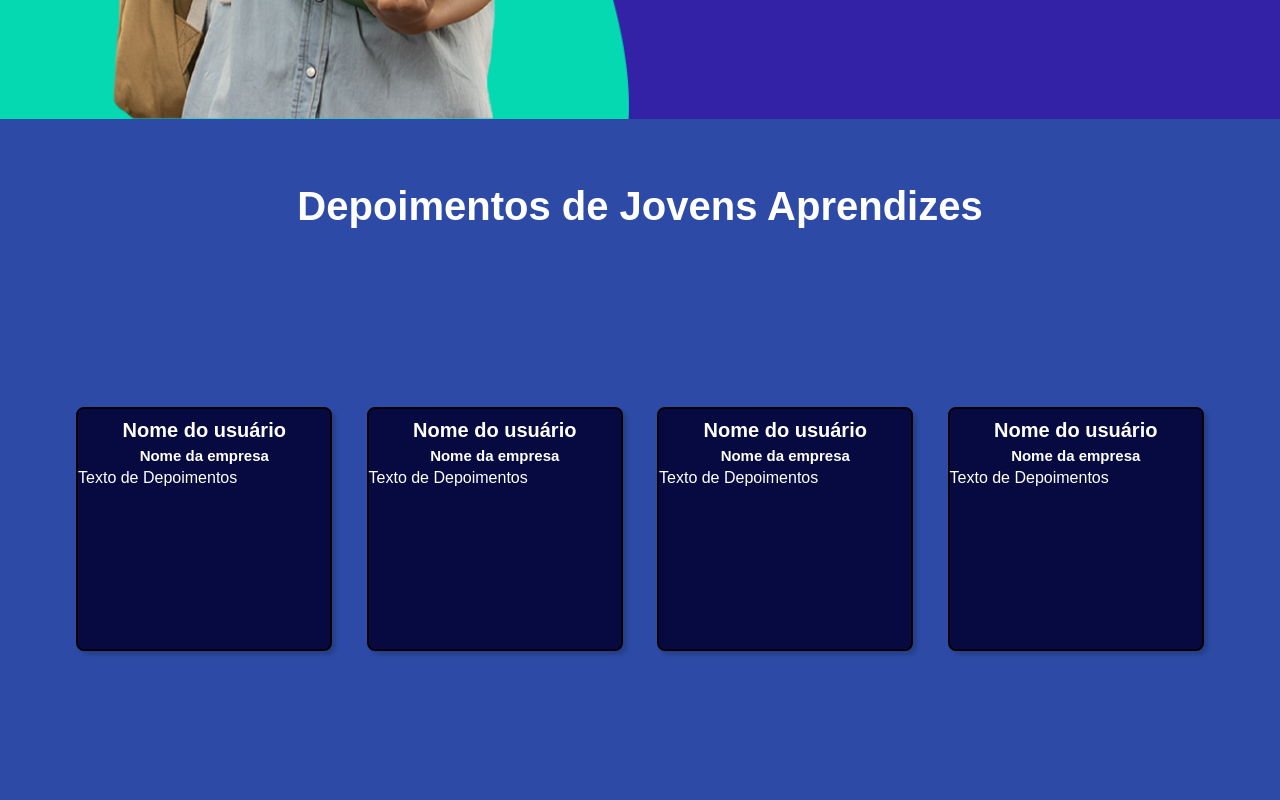
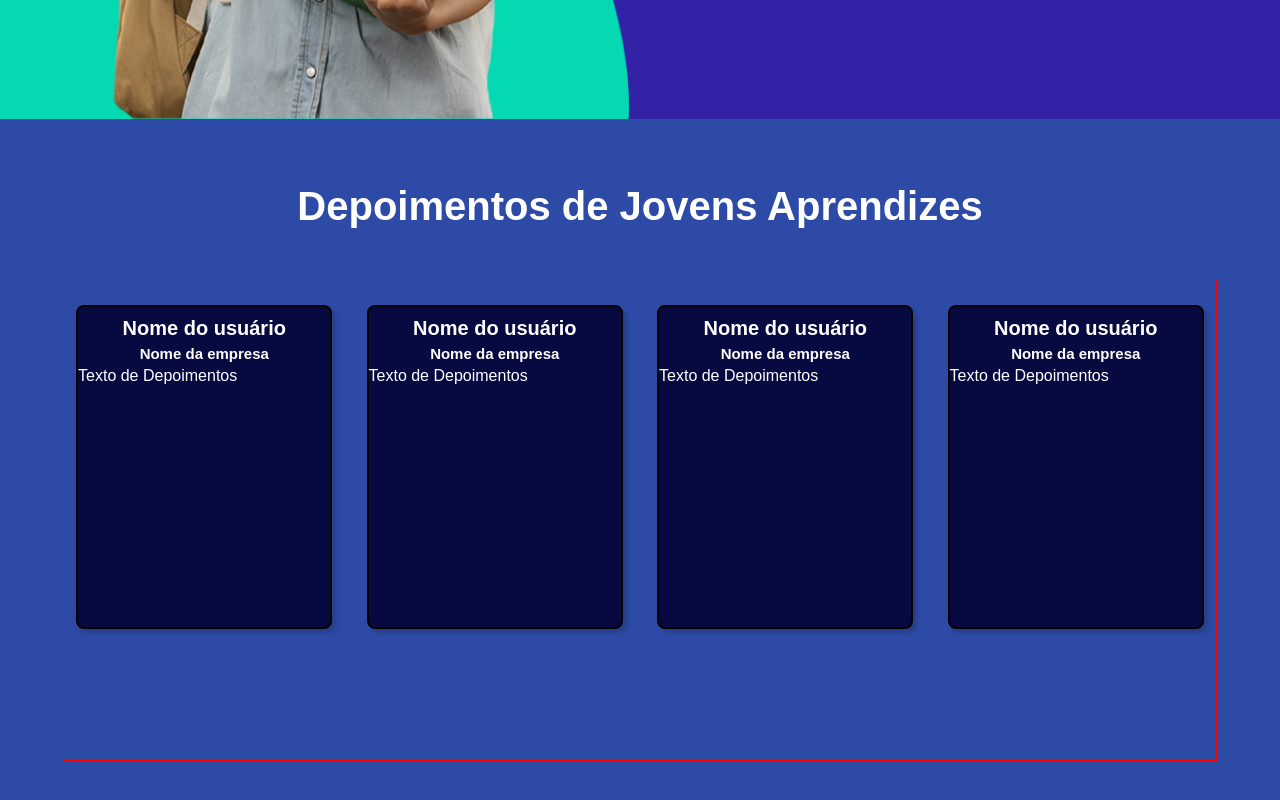
Before and after one commit to KaickVieira/projeto-saqje, a plain HTML site: page index.html in a window 1280 px wide. Shown: the part 1559-2359 px from the top of the page. Drawn offline with Linux system fonts and the light colour scheme.

Commit message:
atualizações de responsividade

```diff
--- a/styles/mediaQuery.css
+++ b/styles/mediaQuery.css
@@ -103,9 +103,19 @@ Desktop - 992px 1200px
 
 .depoimentos {
     grid-template-columns: 1fr 1fr;
-    grid-template-rows: 350px 250px;
+    grid-template-rows: 250px 150px;
     gap: 10px;
-    height: 100vh;
+    height: 90vh;
+    margin-top: 20px;
+    border: 1px solid red;
+}
+
+.depoimentos-box {
+    margin-bottom: 5px;
+    width: 90%;
+    height: 35vh;
+
+    margin-top: 5px;
 }
 }
 
@@ -117,6 +127,7 @@ Desktop - 992px 1200px
         width: 100%;
         height: 100vh;
     }
+
     .depoimentos {
         grid-template-columns: 1fr 1fr 1fr 1fr;
         grid-template-rows: 10px;
@@ -131,7 +142,7 @@ Desktop - 992px 1200px
     .depoimentos-box {
         width: 90%;
         grid-row: 2;
-
+        height: 40vh;
 
     }
 }
--- a/styles/mediaQuery2.css
+++ b/styles/mediaQuery2.css
@@ -20,7 +20,7 @@ Desktop - 992px 1200px
 
     /*Página de cursos*/
     .curso {
-        width: 80%;
+        width: 60%;
     }
     .curso-img{
         width: 80px;
```
